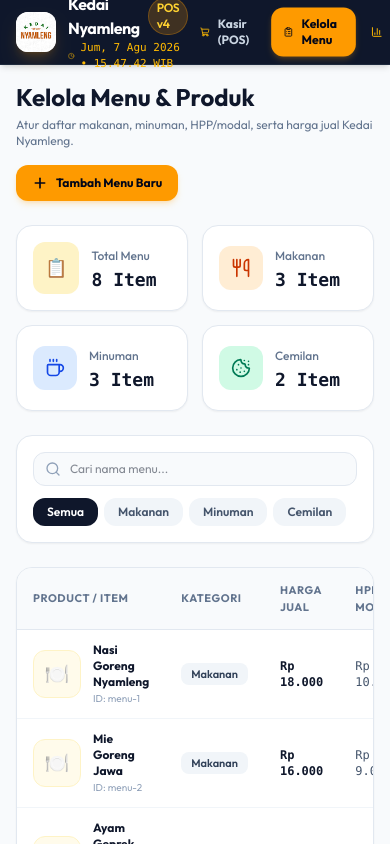
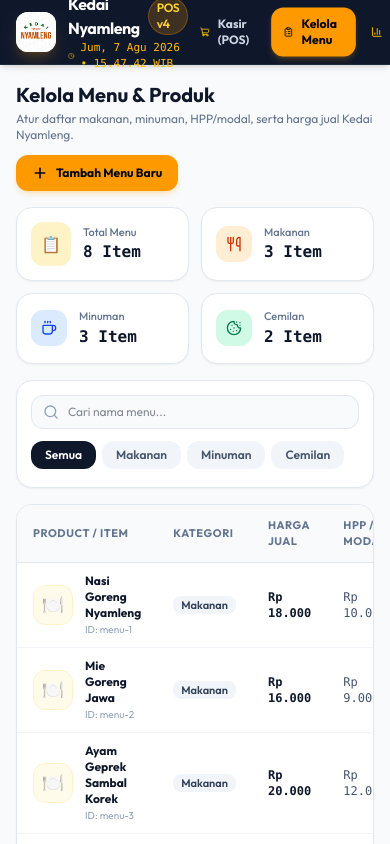
Before and after one commit to pratamathoriq01-afk/kasir-App-V4, a Next.js app: page /menu in a window 390 px wide. Shown: the top 844 px of the page. Built offline with nearby package versions, Linux system fonts and the light colour scheme; no server answers; the database is empty.

Commit message:
style(menu): optimalkan UI/UX Kelola Menu & Form Modal agar compact, responsif, dan terlihat penuh tanpa perlu zoom in/out

```diff
--- a/src/app/menu/page.tsx
+++ b/src/app/menu/page.tsx
@@ -73,12 +73,12 @@ export default function MenuPage() {
   const countCemilan = menuItems.filter((m) => m.category === "Cemilan").length;
 
   return (
-    <div className="space-y-6">
+    <div className="space-y-4 sm:space-y-5">
       {/* Top Header Banner */}
-      <div className="flex flex-col sm:flex-row items-start sm:items-center justify-between gap-4">
+      <div className="flex flex-col sm:flex-row items-start sm:items-center justify-between gap-3">
         <div>
-          <h1 className="text-2xl font-bold text-slate-900">Kelola Menu & Produk</h1>
-          <p className="text-xs text-slate-500 mt-1">
+          <h1 className="text-xl sm:text-2xl font-bold text-slate-900">Kelola Menu &amp; Produk</h1>
+          <p className="text-xs text-slate-500 mt-0.5">
             Atur daftar makanan, minuman, HPP/modal, serta harga jual Kedai Nyamleng.
           </p>
         </div>
@@ -88,7 +88,7 @@ export default function MenuPage() {
             setEditingItem(null);
             setIsModalOpen(true);
           }}
-          className="py-2.5 px-4 bg-amber-500 hover:bg-amber-600 text-slate-950 font-bold rounded-xl text-xs transition-all shadow-md shadow-amber-500/20 flex items-center gap-2"
+          className="py-2.5 px-4 bg-amber-500 hover:bg-amber-600 text-slate-950 font-bold rounded-xl text-xs transition-all shadow-md shadow-amber-500/20 flex items-center gap-2 cursor-pointer shrink-0"
         >
           <Plus className="w-4 h-4 stroke-[2.5]" />
           <span>Tambah Menu Baru</span>
@@ -96,50 +96,50 @@ export default function MenuPage() {
       </div>
 
       {/* Overview Stat Cards */}
-      <div className="grid grid-cols-2 md:grid-cols-4 gap-3.5">
-        <div className="bg-white p-4 rounded-2xl border border-slate-200 shadow-xs flex items-center gap-3">
-          <div className="p-3 rounded-xl bg-amber-100 text-amber-700 font-bold text-lg">
+      <div className="grid grid-cols-2 md:grid-cols-4 gap-3">
+        <div className="bg-white p-3.5 rounded-2xl border border-slate-200 shadow-xs flex items-center gap-3">
+          <div className="p-2.5 rounded-xl bg-amber-100 text-amber-700 font-bold text-base">
             📋
           </div>
           <div>
-            <span className="text-xs text-slate-500 font-medium">Total Menu</span>
-            <h3 className="text-lg font-bold text-slate-900 font-mono">{menuItems.length} Item</h3>
+            <span className="text-[11px] text-slate-500 font-medium block">Total Menu</span>
+            <h3 className="text-base font-bold text-slate-900 font-mono">{menuItems.length} Item</h3>
           </div>
         </div>
 
-        <div className="bg-white p-4 rounded-2xl border border-slate-200 shadow-xs flex items-center gap-3">
-          <div className="p-3 rounded-xl bg-orange-100 text-orange-700">
-            <Utensils className="w-5 h-5" />
+        <div className="bg-white p-3.5 rounded-2xl border border-slate-200 shadow-xs flex items-center gap-3">
+          <div className="p-2.5 rounded-xl bg-orange-100 text-orange-700">
+            <Utensils className="w-4 h-4" />
           </div>
           <div>
-            <span className="text-xs text-slate-500 font-medium">Makanan</span>
-            <h3 className="text-lg font-bold text-slate-900 font-mono">{countMakanan} Item</h3>
+            <span className="text-[11px] text-slate-500 font-medium block">Makanan</span>
+            <h3 className="text-base font-bold text-slate-900 font-mono">{countMakanan} Item</h3>
           </div>
         </div>
 
-        <div className="bg-white p-4 rounded-2xl border border-slate-200 shadow-xs flex items-center gap-3">
-          <div className="p-3 rounded-xl bg-blue-100 text-blue-700">
-            <Coffee className="w-5 h-5" />
+        <div className="bg-white p-3.5 rounded-2xl border border-slate-200 shadow-xs flex items-center gap-3">
+          <div className="p-2.5 rounded-xl bg-blue-100 text-blue-700">
+            <Coffee className="w-4 h-4" />
           </div>
           <div>
-            <span className="text-xs text-slate-500 font-medium">Minuman</span>
-            <h3 className="text-lg font-bold text-slate-900 font-mono">{countMinuman} Item</h3>
+            <span className="text-[11px] text-slate-500 font-medium block">Minuman</span>
+            <h3 className="text-base font-bold text-slate-900 font-mono">{countMinuman} Item</h3>
           </div>
         </div>
 
-        <div className="bg-white p-4 rounded-2xl border border-slate-200 shadow-xs flex items-center gap-3">
-          <div className="p-3 rounded-xl bg-emerald-100 text-emerald-700">
-            <Cookie className="w-5 h-5" />
+        <div className="bg-white p-3.5 rounded-2xl border border-slate-200 shadow-xs flex items-center gap-3">
+          <div className="p-2.5 rounded-xl bg-emerald-100 text-emerald-700">
+            <Cookie className="w-4 h-4" />
           </div>
           <div>
-            <span className="text-xs text-slate-500 font-medium">Cemilan</span>
-            <h3 className="text-lg font-bold text-slate-900 font-mono">{countCemilan} Item</h3>
+            <span className="text-[11px] text-slate-500 font-medium block">Cemilan</span>
+            <h3 className="text-base font-bold text-slate-900 font-mono">{countCemilan} Item</h3>
           </div>
         </div>
       </div>
 
       {/* Search & Filter Bar */}
-      <div className="bg-white p-4 rounded-2xl border border-slate-200 shadow-xs flex flex-col sm:flex-row items-center justify-between gap-3">
+      <div className="bg-white p-3.5 rounded-2xl border border-slate-200 shadow-xs flex flex-col sm:flex-row items-center justify-between gap-3">
         <div className="relative w-full sm:w-80">
           <Search className="absolute left-3 top-1/2 -translate-y-1/2 w-4 h-4 text-slate-400" />
           <input
@@ -151,12 +151,12 @@ export default function MenuPage() {
           />
         </div>
 
-        <div className="flex items-center gap-1.5 w-full sm:w-auto">
+        <div className="flex items-center gap-1.5 w-full sm:w-auto overflow-x-auto pb-1 sm:pb-0">
           {["Semua", "Makanan", "Minuman", "Cemilan"].map((cat) => (
             <button
               key={cat}
               onClick={() => setActiveCategory(cat)}
-              className={`px-3.5 py-1.5 rounded-xl text-xs font-semibold transition-all ${
+              className={`px-3.5 py-1.5 rounded-xl text-xs font-semibold transition-all whitespace-nowrap ${
                 activeCategory === cat
                   ? "bg-slate-900 text-white"
                   : "bg-slate-100 text-slate-600 hover:bg-slate-200"
@@ -174,13 +174,13 @@ export default function MenuPage() {
           <table className="w-full text-left border-collapse">
             <thead>
               <tr className="bg-slate-50 border-b border-slate-200 text-[11px] font-bold text-slate-500 uppercase tracking-wider">
-                <th className="py-3.5 px-4">Product / Item</th>
-                <th className="py-3.5 px-4">Kategori</th>
-                <th className="py-3.5 px-4">Harga Jual</th>
-                <th className="py-3.5 px-4">HPP / Modal</th>
-                <th className="py-3.5 px-4">Margin Laba</th>
-                <th className="py-3.5 px-4 text-center">Status</th>
-                <th className="py-3.5 px-4 text-right">Aksi</th>
+                <th className="py-3 px-4">Product / Item</th>
+                <th className="py-3 px-4">Kategori</th>
+                <th className="py-3 px-4">Harga Jual</th>
+                <th className="py-3 px-4">HPP / Modal</th>
+                <th className="py-3 px-4">Margin Laba</th>
+                <th className="py-3 px-4 text-center">Status</th>
+                <th className="py-3 px-4 text-right">Aksi</th>
               </tr>
             </thead>
             <tbody className="divide-y divide-slate-100 text-xs">
@@ -197,18 +197,18 @@ export default function MenuPage() {
 
                   return (
                     <tr key={item.id} className="hover:bg-slate-50/80 transition-colors">
-                      <td className="py-3 px-4">
+                      <td className="py-2.5 px-4">
                         <div className="flex items-center gap-3">
-                          <div className="w-12 h-12 rounded-xl bg-amber-50 border border-amber-100 flex items-center justify-center text-xl overflow-hidden shrink-0">
+                          <div className="w-10 h-10 rounded-xl bg-amber-50 border border-amber-100 flex items-center justify-center text-lg overflow-hidden shrink-0">
                             {item.imageUrl ? (
                               // eslint-disable-next-line @next/next/no-img-element
                               <img
                                 src={item.imageUrl}
                                 alt={item.name}
-                                className="w-12 h-12 object-cover rounded-xl"
+                                className="w-10 h-10 object-cover rounded-xl"
                               />
                             ) : (
-                              <span className="text-xl">
+                              <span className="text-lg">
                                 {item.category === "Makanan" ? "🍽️" : item.category === "Minuman" ? "🥤" : "🍟"}
                               </span>
                             )}
@@ -220,30 +220,30 @@ export default function MenuPage() {
                         </div>
                       </td>
 
-                      <td className="py-3 px-4">
-                        <span className="bg-slate-100 text-slate-700 font-semibold px-2.5 py-1 rounded-lg text-[11px]">
+                      <td className="py-2.5 px-4">
+                        <span className="bg-slate-100 text-slate-700 font-semibold px-2 py-0.5 rounded-lg text-[11px]">
                           {item.category}
                         </span>
                       </td>
 
-                      <td className="py-3 px-4 font-bold font-mono text-slate-900">
+                      <td className="py-2.5 px-4 font-bold font-mono text-slate-900">
                         Rp {item.price.toLocaleString("id-ID")}
                       </td>
 
-                      <td className="py-3 px-4 font-mono text-slate-600">
+                      <td className="py-2.5 px-4 font-mono text-slate-600">
                         Rp {item.hpp.toLocaleString("id-ID")}
                       </td>
 
-                      <td className="py-3 px-4">
+                      <td className="py-2.5 px-4">
                         <span className="font-bold font-mono text-emerald-600 bg-emerald-50 px-2 py-0.5 rounded-md border border-emerald-200">
                           {marginPct}% (+Rp {profit.toLocaleString("id-ID")})
                         </span>
                       </td>
 
-                      <td className="py-3 px-4 text-center">
+                      <td className="py-2.5 px-4 text-center">
                         <button
                           onClick={() => handleToggleStatus(item.id)}
-                          className={`inline-flex items-center gap-1 px-2.5 py-1 rounded-full text-[10px] font-bold transition-all ${
+                          className={`inline-flex items-center gap-1 px-2.5 py-0.5 rounded-full text-[10px] font-bold transition-all ${
                             item.isActive
                               ? "bg-emerald-100 text-emerald-700"
                               : "bg-slate-100 text-slate-500"
@@ -261,20 +261,22 @@ export default function MenuPage() {
                         </button>
                       </td>
 
-                      <td className="py-3 px-4 text-right">
-                        <div className="flex items-center justify-end gap-2">
+                      <td className="py-2.5 px-4 text-right">
+                        <div className="flex items-center justify-end gap-1.5">
                           <button
                             onClick={() => {
                               setEditingItem(item);
                               setIsModalOpen(true);
                             }}
                             className="p-1.5 rounded-lg text-slate-600 hover:text-amber-600 hover:bg-amber-50 transition-colors"
+                            title="Edit Menu"
                           >
                             <Edit3 className="w-4 h-4" />
                           </button>
                           <button
                             onClick={() => handleDeleteItem(item.id)}
                             className="p-1.5 rounded-lg text-slate-400 hover:text-rose-600 hover:bg-rose-50 transition-colors"
+                            title="Hapus Menu"
                           >
                             <Trash2 className="w-4 h-4" />
                           </button>
```
Also changed, not shown: src/app/menu/components/MenuFormModal.tsx (+79 -78 lines).
